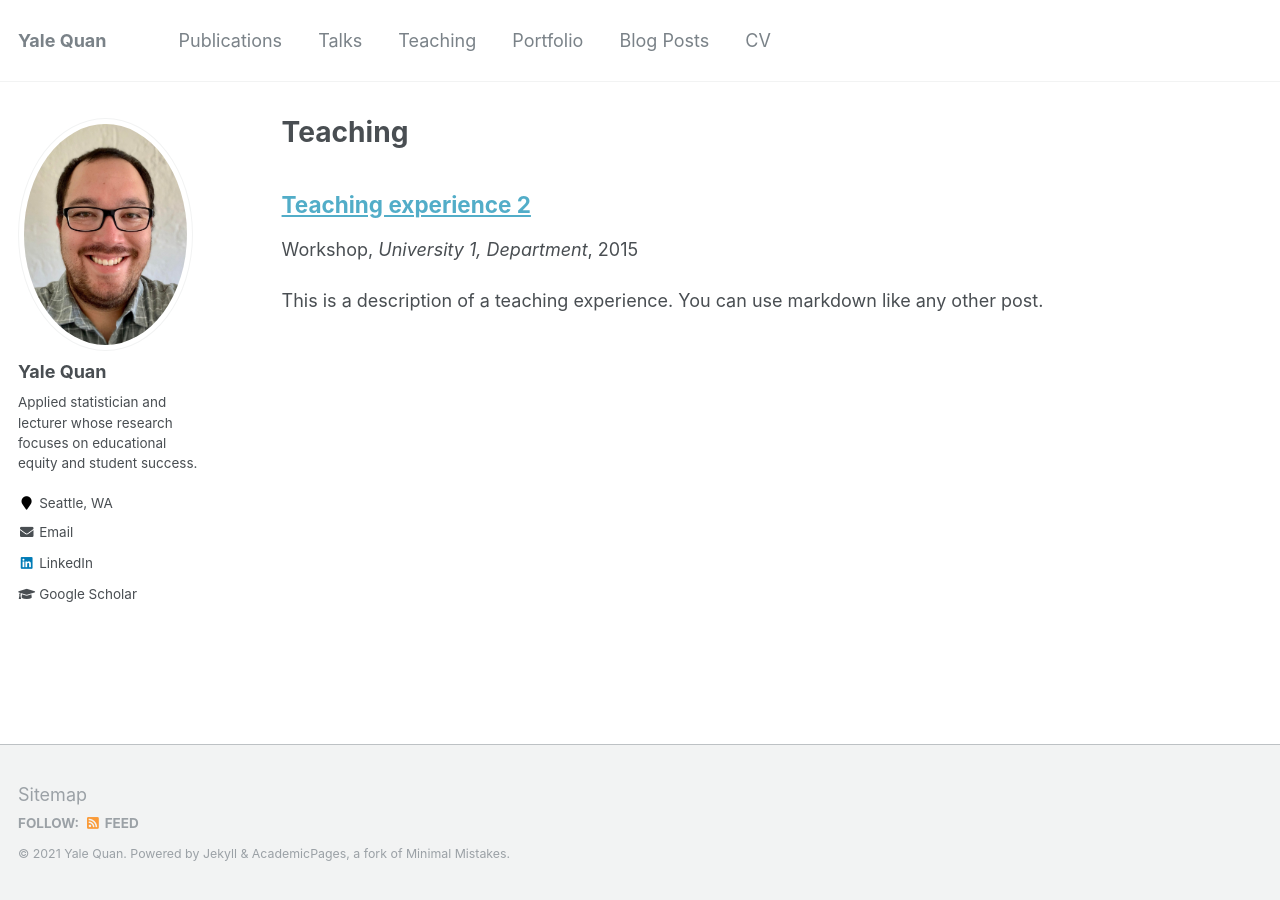
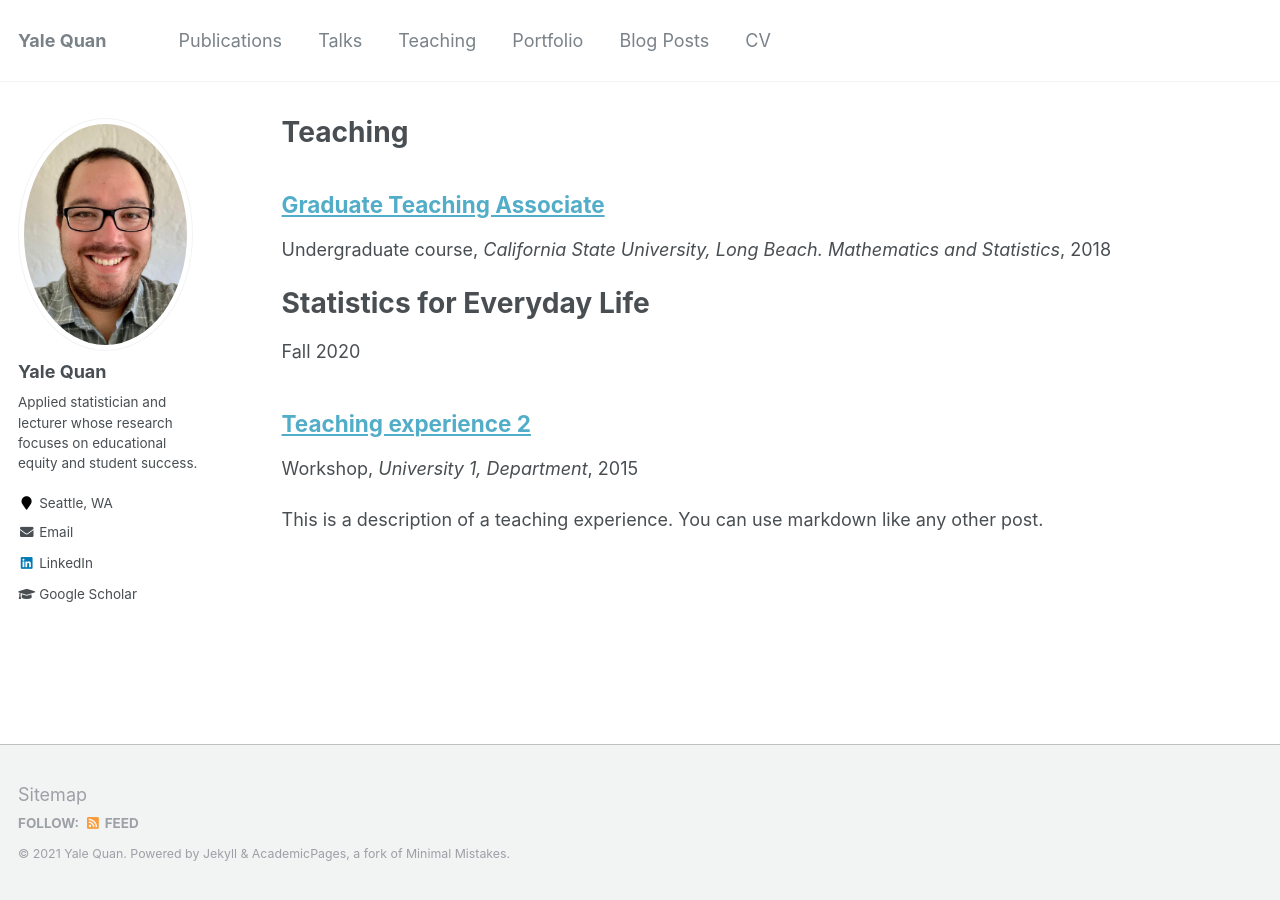
Before and after one commit to yalequan/yalequan.github.io, a Jekyll site: the page built from _pages/teaching.html, in a window 1280 px wide. Built offline with Jekyll 4.4.1, drawn with Linux system fonts in a browser that asks for light colours; a file with an impossible date is left out.

Commit message:
Update 2014-spring-teaching-1.md
Changed date format

```diff
--- a/_teaching/2014-spring-teaching-1.md
+++ b/_teaching/2014-spring-teaching-1.md
@@ -4,7 +4,7 @@ collection: teaching
 type: "Undergraduate course"
 permalink: /teaching/CSULB_TA
 venue: "California State University, Long Beach. Mathematics and Statistics"
-date: 2014 - 2020
+date: 2018-08-01
 location: "Long Beach, California"
 ---
 
```
